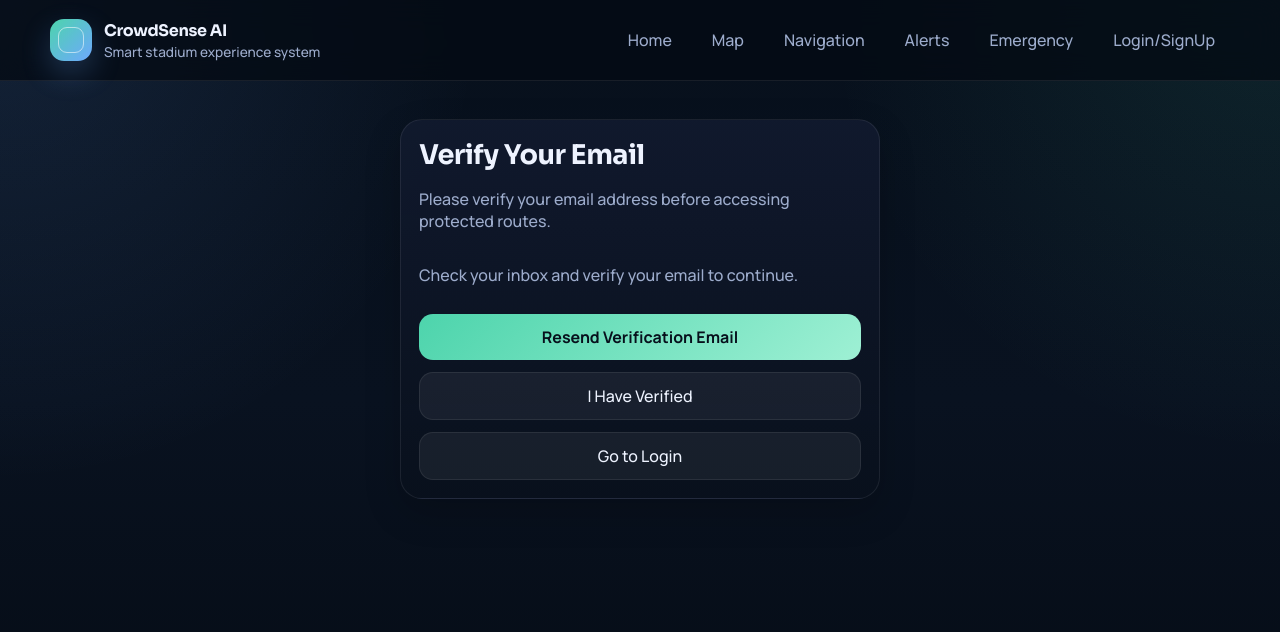
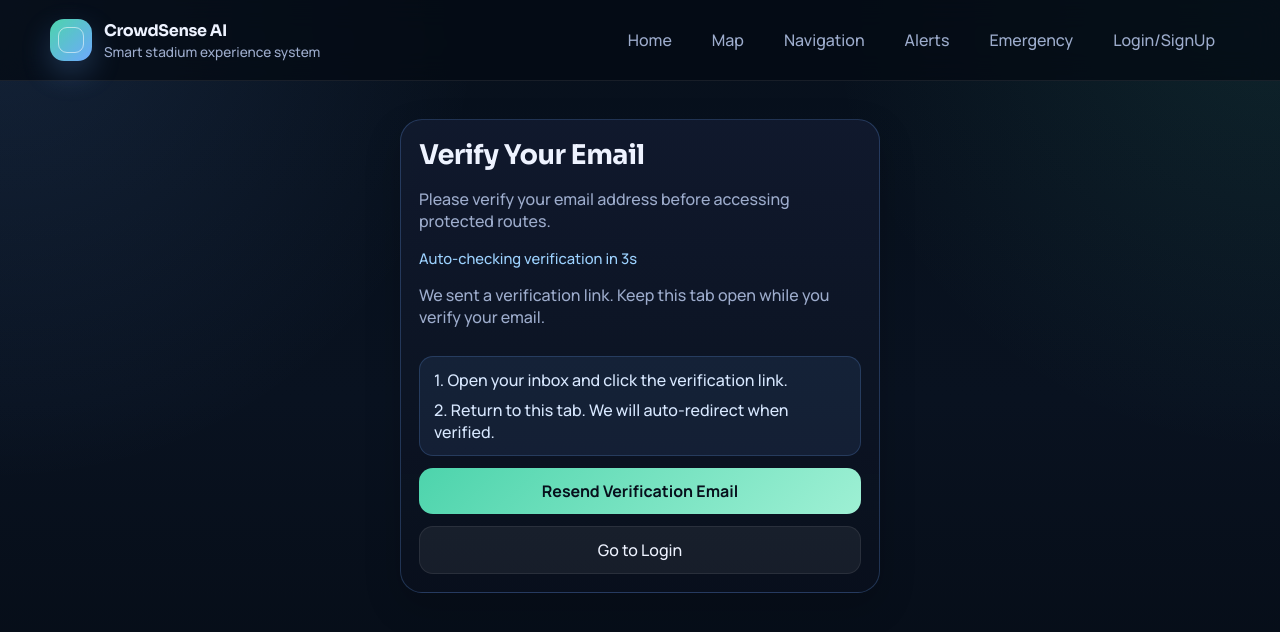
Before and after one commit to Aadityahq/CrowdSense-AI, a React (Vite) app in the folder client/: page /verify-email in a window 1280 px wide. Shown: the top 632 px of the page. Built offline with nearby package versions, Linux system fonts and the light colour scheme; no server answers.

Commit message:
feat: enhance authentication UX with email verification flow improvements and visual refinements

```diff
--- a/client/src/index.css
+++ b/client/src/index.css
@@ -812,6 +812,55 @@ button, select {
   color: #7ef0bf;
 }
 
+.auth-security-note {
+  margin-top: 8px;
+  color: #9dd2ff !important;
+  font-size: 0.92rem;
+}
+
+.auth-hint-card {
+  margin-top: 2px;
+  padding: 12px 14px;
+  border: 1px solid rgba(77, 212, 172, 0.24);
+  border-radius: 14px;
+  background: rgba(77, 212, 172, 0.08);
+}
+
+.auth-hint-card strong {
+  display: block;
+  margin-bottom: 6px;
+  color: #bff9e4;
+}
+
+.auth-hint-card p {
+  margin: 0;
+  color: #d4fced;
+}
+
+.verify-panel {
+  border-color: rgba(110, 168, 254, 0.24);
+}
+
+.verify-timer {
+  margin: 8px 0 0;
+  font-size: 0.92rem;
+  color: #9dd2ff !important;
+}
+
+.verify-steps {
+  padding: 12px 14px;
+  border: 1px solid rgba(110, 168, 254, 0.2);
+  border-radius: 14px;
+  background: rgba(110, 168, 254, 0.09);
+  display: grid;
+  gap: 8px;
+}
+
+.verify-steps p {
+  margin: 0;
+  color: #d8e8ff;
+}
+
 .login-actions {
   display: grid;
   grid-template-columns: 1fr 1fr;
--- a/client/src/pages/Login.jsx
+++ b/client/src/pages/Login.jsx
@@ -1,7 +1,7 @@
 import { useState } from 'react';
 import { useNavigate } from 'react-router-dom';
 import { Link } from 'react-router-dom';
-import { sendEmailVerification, signInWithEmailAndPassword, signOut } from 'firebase/auth';
+import { sendEmailVerification, signInWithEmailAndPassword } from 'firebase/auth';
 import { doc, getDoc, setDoc } from 'firebase/firestore';
 import { auth, db, hasFirebaseConfig } from '../firebase';
 
@@ -61,12 +61,12 @@ export default function Login() {
 
       if (!signedInUser.emailVerified) {
         await sendEmailVerification(signedInUser);
-        await signOut(auth);
+        setMessage('Please verify your email before logging in. We sent a fresh verification link.');
         navigate('/verify-email', {
           replace: true,
           state: { email: signedInUser.email || email },
         });
-        throw new Error('Email not verified. We sent a new verification email.');
+        return;
       }
 
       await createUserIfNotExists(signedInUser);
@@ -102,6 +102,7 @@ export default function Login() {
       <section className="panel login-panel">
         <h2>Login</h2>
         <p>Sign in with Firebase Authentication and redirect by Firestore role.</p>
+        <p className="auth-security-note">Secure access: Email verification required</p>
 
         <form className="stack" onSubmit={handleLogin}>
           <label className="field">
--- a/client/src/pages/Signup.jsx
+++ b/client/src/pages/Signup.jsx
@@ -30,7 +30,7 @@ export default function Signup() {
 
       await sendEmailVerification(createdUser);
 
-      setMessage('Signup successful. Verification email sent.');
+      setMessage('Account created. Verification email sent.');
       setName('');
       setEmail('');
       setPassword('');
@@ -67,6 +67,11 @@ export default function Signup() {
           {error ? <p className="error-text">{error}</p> : null}
           {message ? <p className="success-text">{message}</p> : null}
 
+          <div className="auth-hint-card" role="status" aria-live="polite">
+            <strong>After signup:</strong>
+            <p>Account created -&gt; Verification email sent -&gt; Verify to continue.</p>
+          </div>
+
           <div className="login-actions">
             <button type="submit" className="primary-btn" disabled={loading}>
               {loading ? 'Creating...' : 'Sign Up'}
--- a/client/src/pages/VerifyEmail.jsx
+++ b/client/src/pages/VerifyEmail.jsx
@@ -1,16 +1,95 @@
-import { useState } from 'react';
+import { useEffect, useState } from 'react';
 import { Link, useLocation, useNavigate } from 'react-router-dom';
-import { reload, sendEmailVerification, signOut } from 'firebase/auth';
-import { auth, hasFirebaseConfig } from '../firebase';
+import { reload, sendEmailVerification } from 'firebase/auth';
+import { doc, getDoc, setDoc } from 'firebase/firestore';
+import { auth, db, hasFirebaseConfig } from '../firebase';
 
 export default function VerifyEmail() {
   const navigate = useNavigate();
   const location = useLocation();
-  const [message, setMessage] = useState('Check your inbox and verify your email to continue.');
+  const [message, setMessage] = useState('We sent a verification link. Keep this tab open while you verify your email.');
   const [error, setError] = useState('');
   const [loading, setLoading] = useState(false);
+  const [secondsUntilCheck, setSecondsUntilCheck] = useState(3);
 
   const pendingEmail = location.state?.email || auth?.currentUser?.email || '';
+  const pendingName = location.state?.name || '';
+
+  async function createUserIfNotExists(user) {
+    if (!db) {
+      return;
+    }
+
+    const profileRef = doc(db, 'users', user.uid);
+    const profileSnap = await getDoc(profileRef);
+    if (profileSnap.exists()) {
+      return;
+    }
+
+    const derivedName = pendingName || (user.displayName || user.email || '').split('@')[0] || 'Attendee';
+    await setDoc(profileRef, {
+      uid: user.uid,
+      name: derivedName,
+      email: user.email || pendingEmail,
+      role: 'USER',
+      createdAt: new Date().toISOString(),
+    });
+  }
+
+  useEffect(() => {
+    if (!hasFirebaseConfig || !auth || !auth.currentUser) {
+      return;
+    }
+
+    let active = true;
+
+    async function checkVerification() {
+      try {
+        await reload(auth.currentUser);
+
+        if (!active || !auth.currentUser) {
+          return;
+        }
+
+        if (auth.currentUser.emailVerified) {
+          await createUserIfNotExists(auth.currentUser);
+
+          const profileRef = doc(db, 'users', auth.currentUser.uid);
+          const profileSnap = await getDoc(profileRef);
+          const role = (profileSnap.data()?.role || 'USER').toUpperCase();
+
+          localStorage.setItem('role', role);
+          localStorage.setItem('crowdsense_user', JSON.stringify({
+            email: auth.currentUser.email || pendingEmail,
+            role,
+          }));
+
+          setMessage('Email verified. Redirecting...');
+          navigate(role === 'ADMIN' ? '/admin' : role === 'ORGANIZER' ? '/organizer' : '/map', { replace: true });
+        }
+      } catch (checkError) {
+        if (active) {
+          setError(checkError.message || 'Verification check failed.');
+        }
+      }
+    }
+
+    const tickInterval = setInterval(() => {
+      setSecondsUntilCheck((current) => (current <= 1 ? 3 : current - 1));
+    }, 1000);
+
+    const pollInterval = setInterval(async () => {
+      await checkVerification();
+    }, 3000);
+
+    checkVerification();
+
+    return () => {
+      active = false;
+      clearInterval(tickInterval);
+      clearInterval(pollInterval);
+    };
+  }, [navigate, pendingEmail, pendingName]);
 
   async function handleResend() {
     try {
@@ -30,48 +109,25 @@ export default function VerifyEmail() {
     }
   }
 
-  async function handleIHaveVerified() {
-    try {
-      setLoading(true);
-      setError('');
-
-      if (!hasFirebaseConfig || !auth || !auth.currentUser) {
-        throw new Error('No active user session. Login after verifying your email.');
-      }
-
-      await reload(auth.currentUser);
-
-      if (!auth.currentUser.emailVerified) {
-        throw new Error('Email is still not verified. Please verify and try again.');
-      }
-
-      setMessage('Email verified. Redirecting to login...');
-      await signOut(auth);
-      navigate('/login', { replace: true });
-    } catch (requestError) {
-      setError(requestError.message || 'Verification check failed.');
-    } finally {
-      setLoading(false);
-    }
-  }
-
   return (
     <main className="page">
-      <section className="panel login-panel">
+      <section className="panel login-panel verify-panel">
         <h2>Verify Your Email</h2>
         <p>Please verify your email address before accessing protected routes.</p>
         {pendingEmail ? <p className="muted">Pending account: {pendingEmail}</p> : null}
+        <p className="verify-timer">Auto-checking verification in {secondsUntilCheck}s</p>
 
         <div className="stack">
           {error ? <p className="error-text">{error}</p> : null}
           {message ? <p className="success-text">{message}</p> : null}
 
+          <div className="verify-steps">
+            <p>1. Open your inbox and click the verification link.</p>
+            <p>2. Return to this tab. We will auto-redirect when verified.</p>
+          </div>
+
           <button type="button" className="primary-btn" onClick={handleResend} disabled={loading}>
-            {loading ? 'Processing...' : 'Resend Verification Email'}
-          </button>
-
-          <button type="button" className="secondary-btn" onClick={handleIHaveVerified} disabled={loading}>
-            I Have Verified
+            {loading ? 'Sending...' : 'Resend Verification Email'}
           </button>
 
           <Link to="/login" className="secondary-btn auth-link-btn">Go to Login</Link>
```
Also changed, not shown: 2 other files (tests, documents, lock files or other folders).
